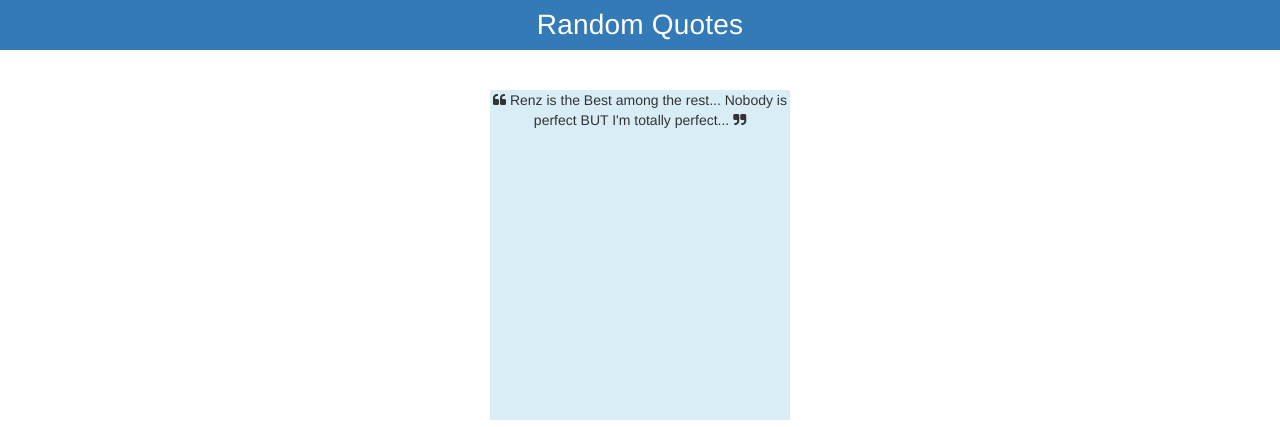
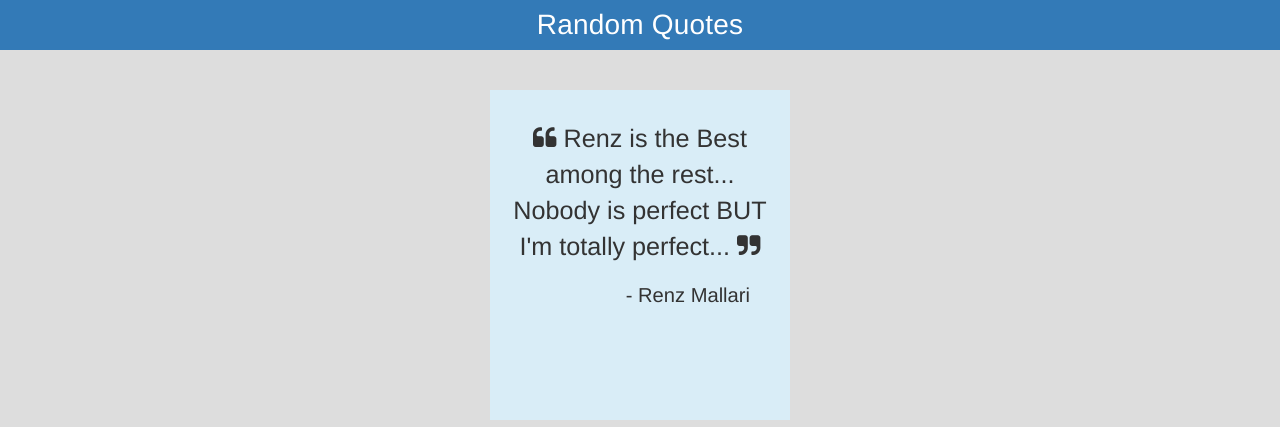
Before and after one commit to JaysonMallari/random-quotes, a plain HTML site: page index.html in a window 1280 px wide. Shown: the top 427 px of the page. Drawn offline with nearby package versions, Linux system fonts and the light colour scheme.

Commit message:
index and style are modified

```diff
--- a/index.html
+++ b/index.html
@@ -26,6 +26,8 @@
 					<i class="fa fa-quote-left"></i>
 					<span class="output"> Renz is the Best among the rest... Nobody is perfect BUT I'm totally perfect... </span>
 					<i class="fa fa-quote-right"></i>
+					<br>
+					<h5 class="pull-right author">- Renz Mallari</h5>
 				</div>
 
 				<button class="btn btn-block btn-primary"><i class="fa fa-search"> Search New Quotes</i></button>
--- a/style.css
+++ b/style.css
@@ -4,6 +4,8 @@ html{
 
 body{
 	min-height: :100%;
+	background-color: #ddd;
+
 }
 
 header{
@@ -20,8 +22,18 @@ header{
 }
 
 .quoteBox{
+	padding-top:30px;
+	padding-left: 20px;
+	padding-right: 20px;
 	width: 100%;
 	height: 330px;
 	margin-bottom: 10px;
+	font-size: 1.8em;
 
 }
+
+.author{
+	margin-top: 20px;
+	padding-right:20px;
+	font-size: 0.8em;
+}
```
Also changed, not shown: web.xml (deleted), 3 other files.
